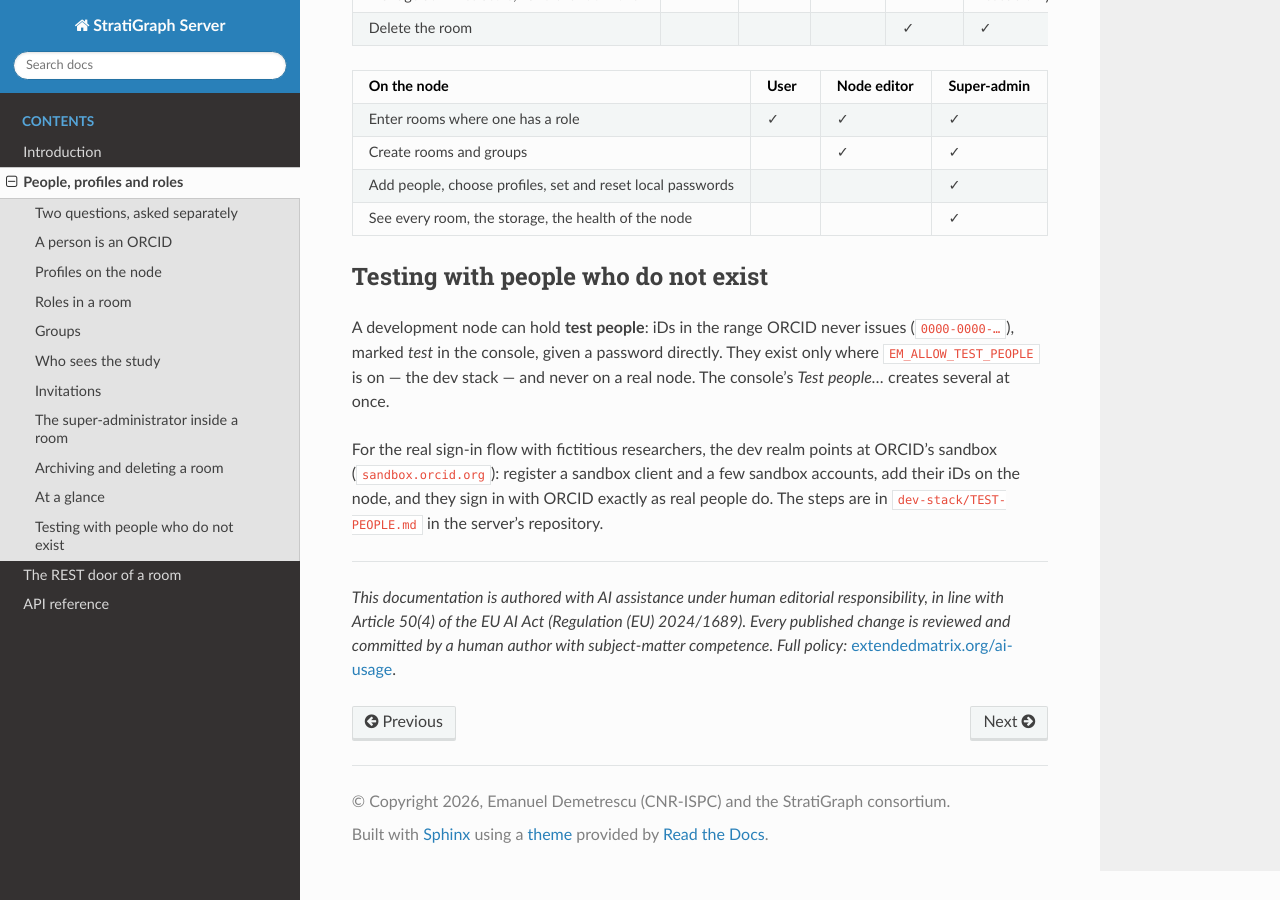
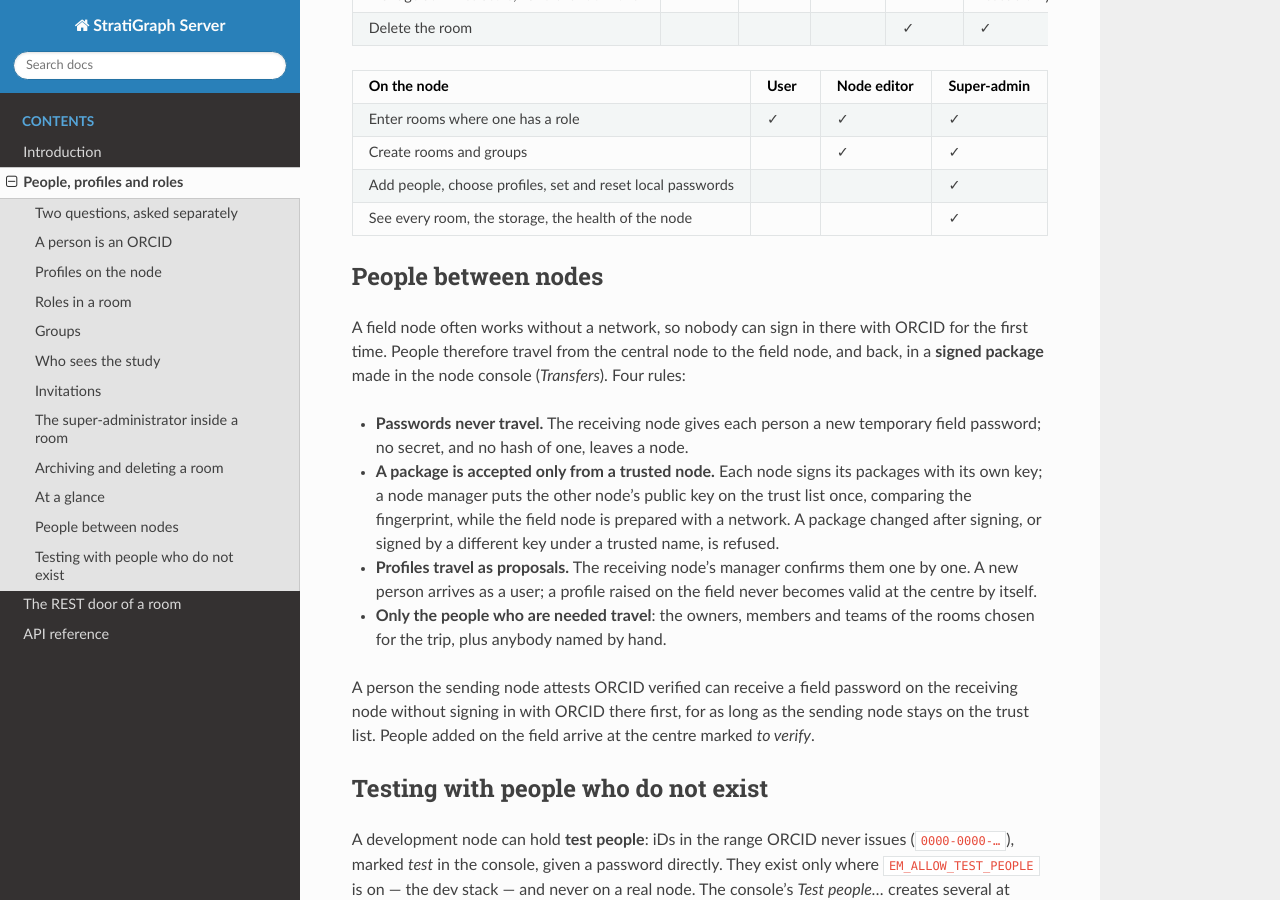
Before and after one commit to StratiGraph-ECCCH/stratigraph-server-doc, a Sphinx documentation site: the page built from docs/roles-and-users.rst, in a window 1280 px wide and 900 px high, scrolled down 4273 px. Built offline with Sphinx 7.4.7 and the Read the Docs theme 3.1.0, drawn with Linux system fonts in a browser that asks for light colours.

Commit message:
People between nodes: signed packages, trust list, passwords never travel, profiles as proposals

```diff
--- a/docs/roles-and-users.rst
+++ b/docs/roles-and-users.rst
@@ -289,6 +289,32 @@ At a glance
      -
      - ✓
 
+People between nodes
+--------------------
+
+A field node often works without a network, so nobody can sign in there with
+ORCID for the first time. People therefore travel from the central node to the
+field node, and back, in a **signed package** made in the node console
+(*Transfers*). Four rules:
+
+* **Passwords never travel.** The receiving node gives each person a new
+  temporary field password; no secret, and no hash of one, leaves a node.
+* **A package is accepted only from a trusted node.** Each node signs its
+  packages with its own key; a node manager puts the other node's public key on
+  the trust list once, comparing the fingerprint, while the field node is
+  prepared with a network. A package changed after signing, or signed by a
+  different key under a trusted name, is refused.
+* **Profiles travel as proposals.** The receiving node's manager confirms them
+  one by one. A new person arrives as a user; a profile raised on the field
+  never becomes valid at the centre by itself.
+* **Only the people who are needed travel**: the owners, members and teams of the
+  rooms chosen for the trip, plus anybody named by hand.
+
+A person the sending node attests ORCID verified can receive a field password on
+the receiving node without signing in with ORCID there first, for as long as the
+sending node stays on the trust list. People added on the field arrive at the
+centre marked *to verify*.
+
 Testing with people who do not exist
 ------------------------------------
 
```
